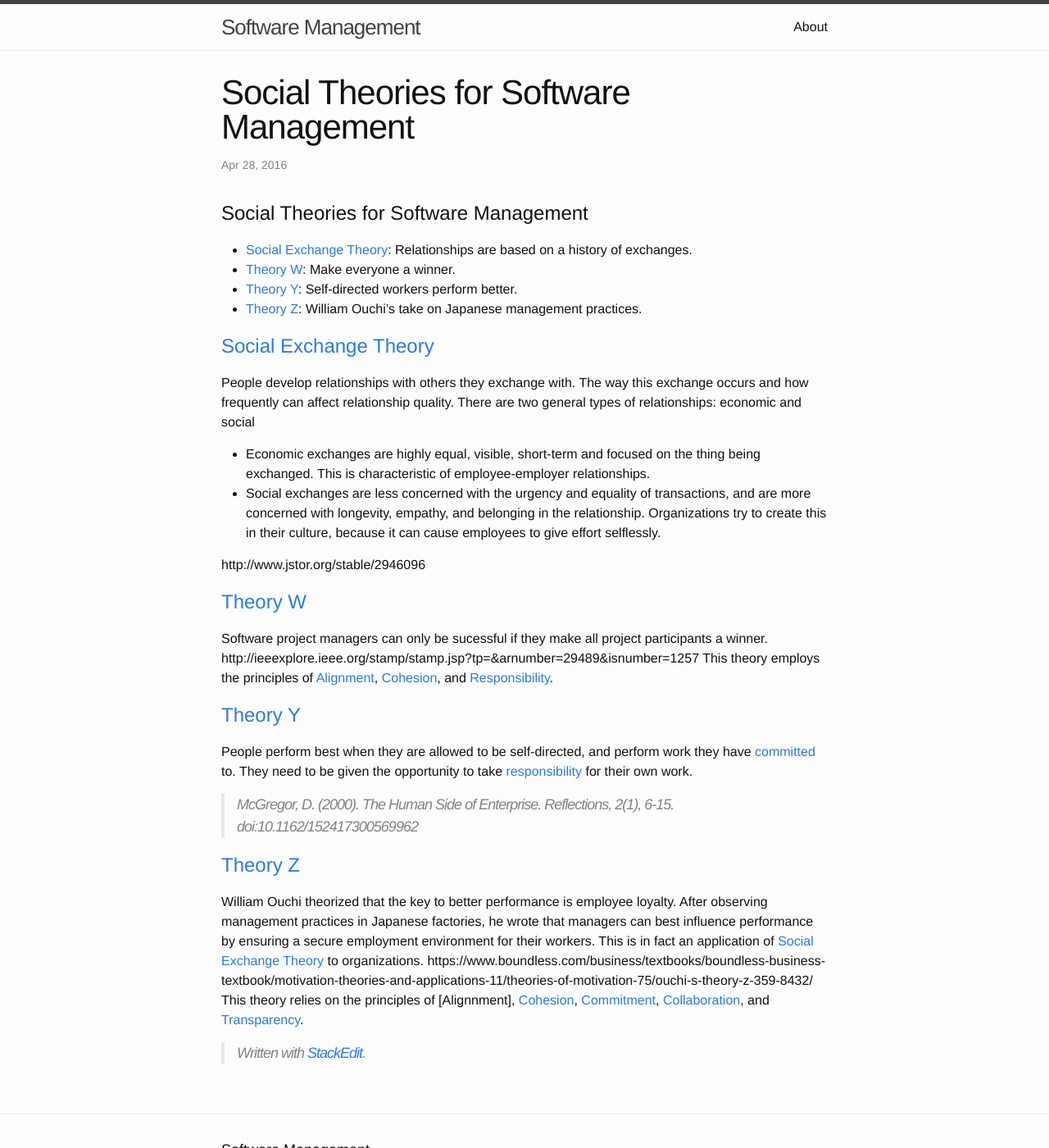
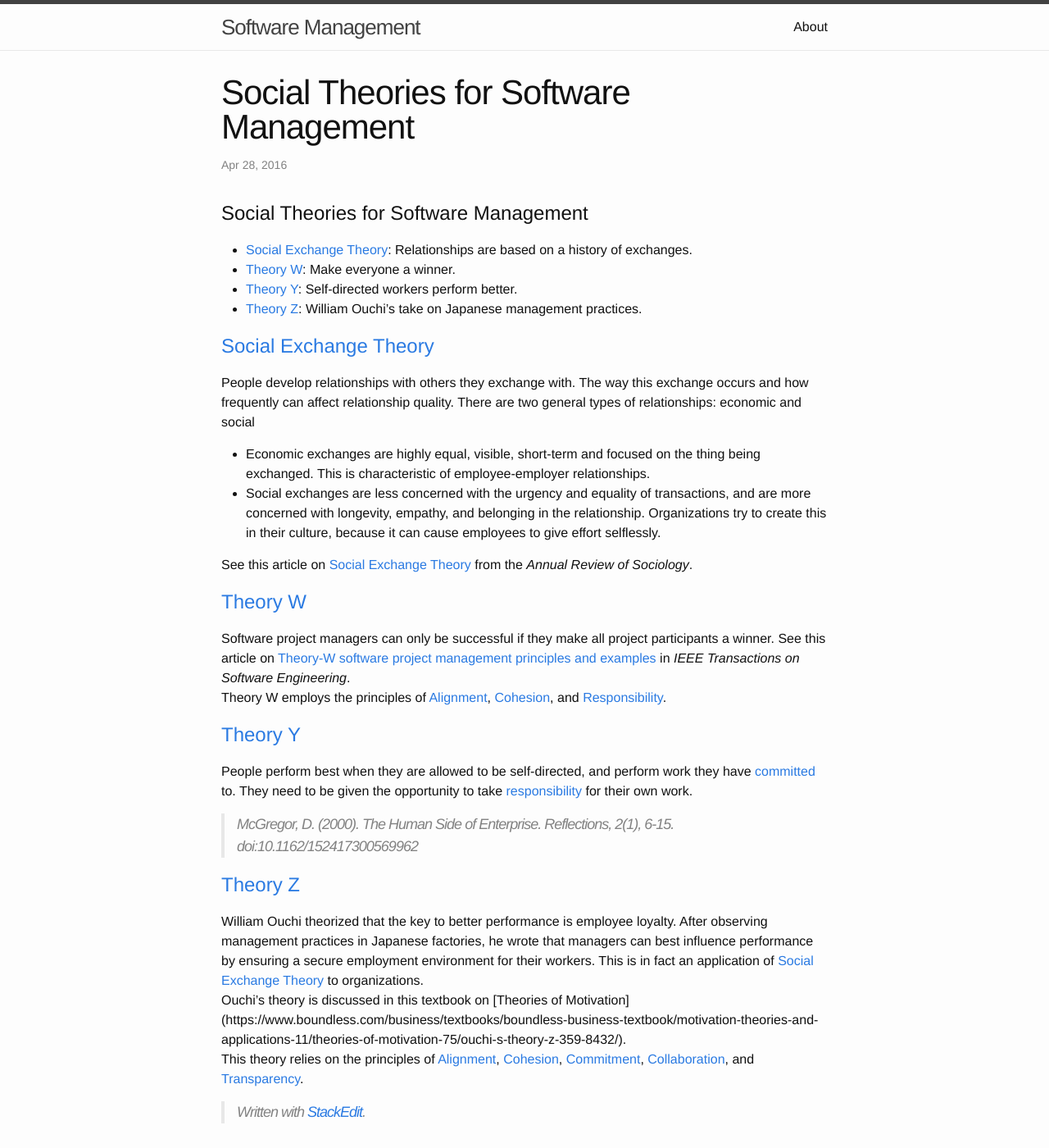
Before and after one commit to css566/css566.github.io, a Jekyll site: the page built from _posts/2016-04-28-Social_Theories_for_Software_Management.md, in a window 1280 px wide and 1400 px high. Shown: the whole window at 82% size. Built offline with Jekyll 4.4.1, drawn with Linux system fonts in a browser that asks for light colours; comment, search, counter and statistics services are not loaded.

Commit message:
Update 2016-04-28-Social_Theories_for_Software_Management.md
Grooming links

```diff
--- a/_posts/2016-04-28-Social_Theories_for_Software_Management.md
+++ b/_posts/2016-04-28-Social_Theories_for_Software_Management.md
@@ -14,22 +14,22 @@ People develop relationships with others they exchange with.
 The way this exchange occurs and how frequently can affect relationship quality.
 There are two general types of relationships: economic and social
 * Economic exchanges are highly equal, visible, short-term and focused on the thing being exchanged. This is characteristic of employee-employer relationships.
-* Social exchanges are less concerned with the urgency and equality of transactions, and are more concerned with longevity, empathy, and belonging in the relationship. Organizations try to create this in their culture, because it can cause employees to give effort selflessly.
+* Social exchanges are less concerned with the urgency and equality of transactions, and are more concerned with longevity, empathy, and belonging in the relationship. Organizations try to create this in their culture, because it can cause employees to give effort selflessly. <br>
 
-http://www.jstor.org/stable/2946096
+See this article on [Social Exchange Theory](http://www.jstor.org/stable/2946096) from the _Annual Review of Sociology_.
 
 # <a name="theory_w">Theory W</a>
-Software project managers can only be sucessful if they make all project participants a winner.
-http://ieeexplore.ieee.org/stamp/stamp.jsp?tp=&arnumber=29489&isnumber=1257
-This theory employs the principles of [Alignment], [Cohesion], and [Responsibility].
+Software project managers can only be successful if they make all project participants a winner.
+See this article on [Theory-W software project management principles and examples](http://ieeexplore.ieee.org/stamp/stamp.jsp?tp=&arnumber=29489&isnumber=1257) in _IEEE Transactions on Software Engineering_.  <br>
+Theory W employs the principles of [Alignment], [Cohesion], and [Responsibility]. <br>
 # <a name="theory_y">Theory Y</a>
-People perform best when they are allowed to be self-directed, and perform work they have [committed][Commitment] to.  They need to be given the opportunity to take [responsibility] for their own work.
+People perform best when they are allowed to be self-directed, and perform work they have [committed][Commitment] to.  They need to be given the opportunity to take [responsibility] for their own work. <br>
 > McGregor, D. (2000). The Human Side of Enterprise. Reflections, 2(1), 6-15. doi:10.1162/152417300569962
 
 # <a name="theory_z">Theory Z</a>
-William Ouchi theorized that the key to better performance is employee loyalty. After observing management practices in Japanese factories, he wrote that managers can best influence performance by ensuring a secure employment environment for their workers.  This is in fact an application of [Social Exchange Theory](#exchange) to organizations.
-https://www.boundless.com/business/textbooks/boundless-business-textbook/motivation-theories-and-applications-11/theories-of-motivation-75/ouchi-s-theory-z-359-8432/
-This theory relies on the principles of [Alignnment], [Cohesion], [Commitment], [Collaboration], and [Transparency].
+William Ouchi theorized that the key to better performance is employee loyalty. After observing management practices in Japanese factories, he wrote that managers can best influence performance by ensuring a secure employment environment for their workers.  This is in fact an application of [Social Exchange Theory](#exchange) to organizations. <br>
+Ouchi's theory is discussed in this textbook on [Theories of Motivation] (https://www.boundless.com/business/textbooks/boundless-business-textbook/motivation-theories-and-applications-11/theories-of-motivation-75/ouchi-s-theory-z-359-8432/). <br>
+This theory relies on the principles of [Alignment], [Cohesion], [Commitment], [Collaboration], and [Transparency].
 
 [Alignment]: {% post_url 2016-04-28-Social_Principles_of_Software_Management %}#alignment
 
```
